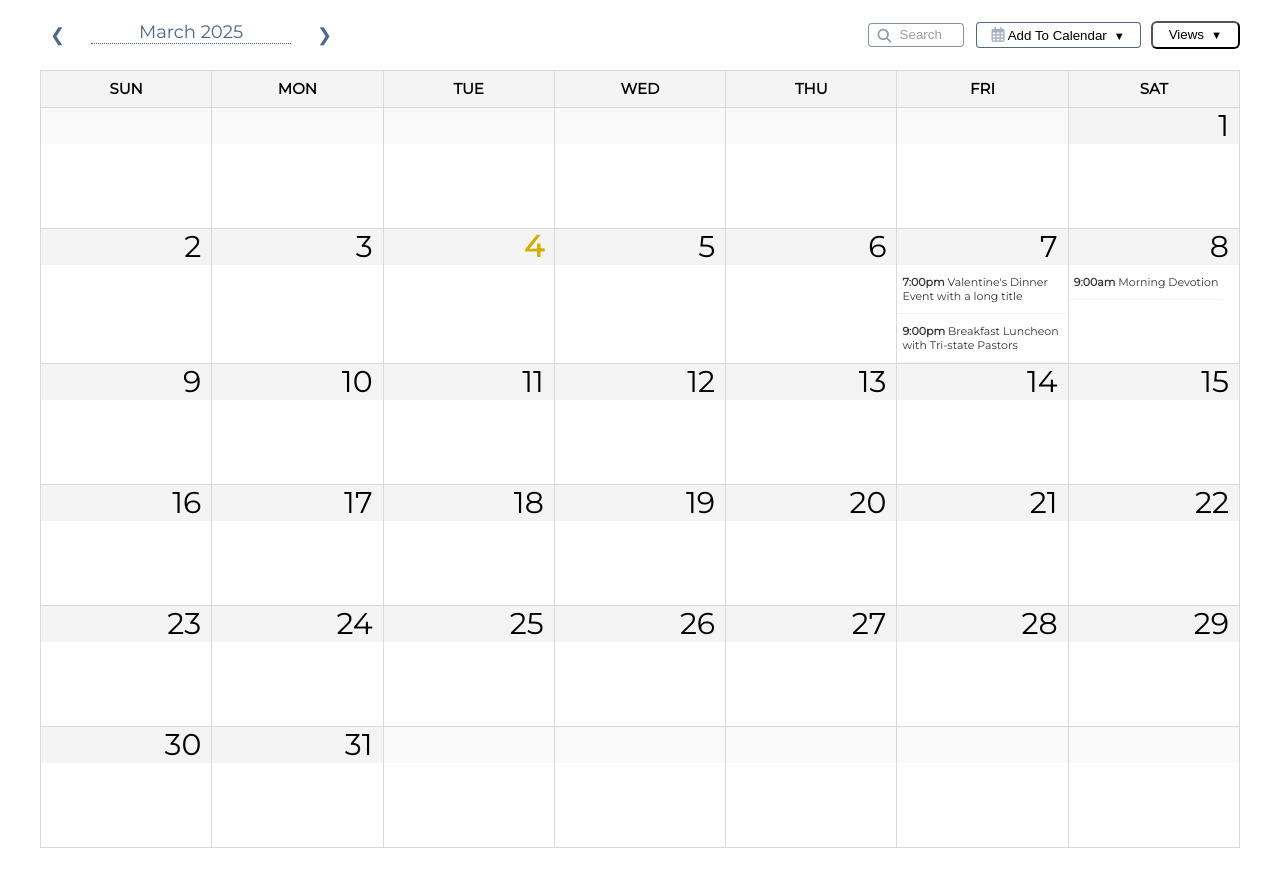
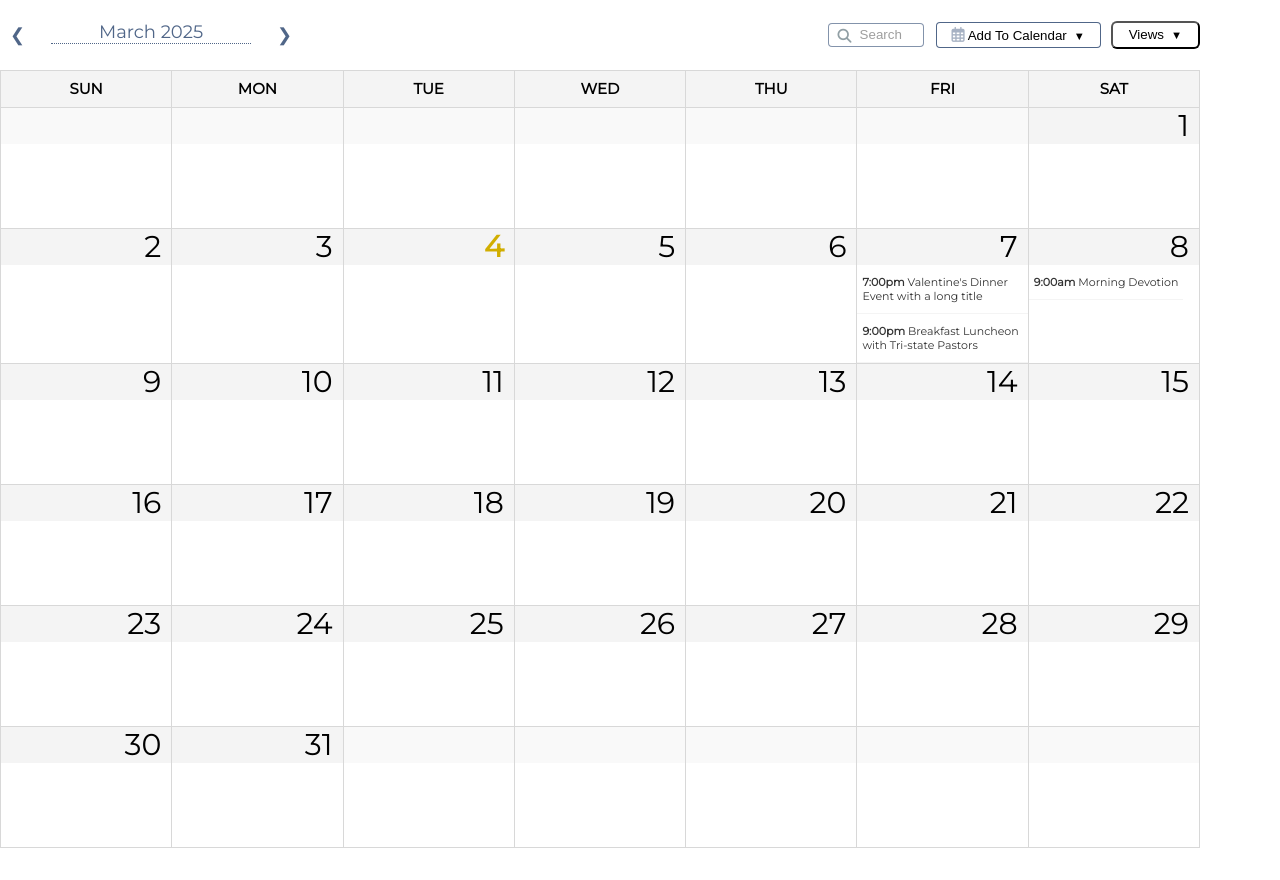
Before and after one commit to ronsalomon/btcalendar_stg, a Flask app: page / in a window 1280 px wide. Run offline with Flask 3, Linux system fonts and the light colour scheme; some libraries are stand-ins or nearby versions.

Commit message:
remove margin and padding from .calendar-container

```diff
--- a/static/style.css
+++ b/static/style.css
@@ -37,8 +37,6 @@ body {
 .calendar-container {
   width: 100%;
   max-width: 1200px;
-  margin: 0 auto;
-  padding: 0 10px;
 }
 
 /* Shared Classes */
```
